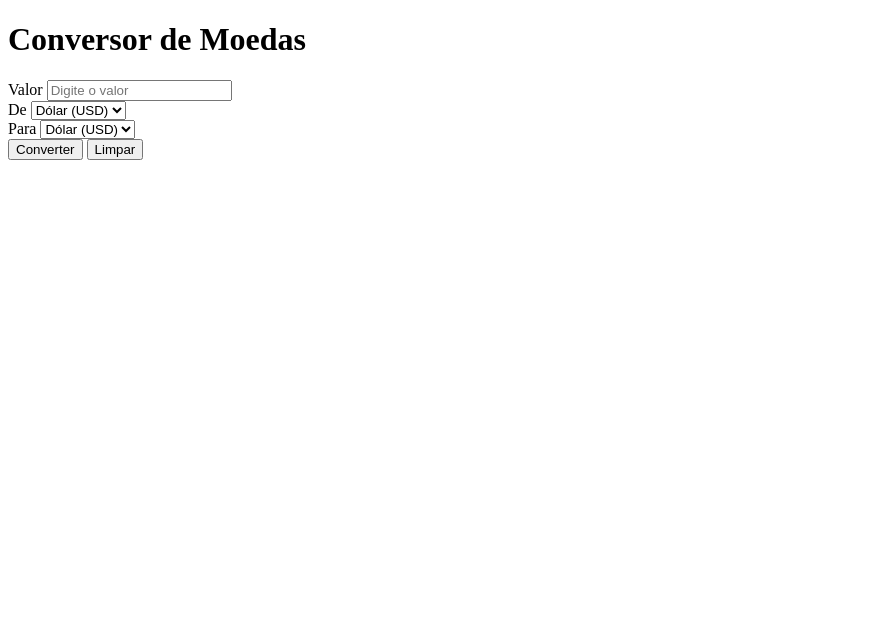
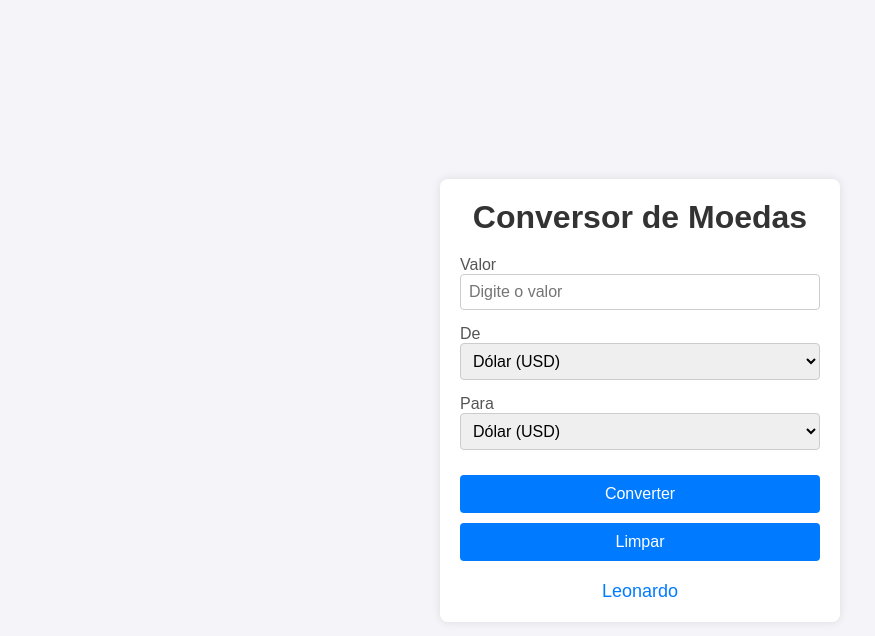
Before and after one commit to profLeonardoRocha/projetocurrencyconverterAPI, a plain HTML site: page index.html in a window 1280 px wide. Shown: the whole page, without its empty margins (0-875 px from the left). Drawn offline with Linux system fonts and the light colour scheme.

Commit message:
realiza pequena alteração no conteúdo da página

```diff
--- a/index.html
+++ b/index.html
@@ -3,6 +3,7 @@
 <head>
     <meta charset="UTF-8">
     <meta name="viewport" content="width=device-width, initial-scale=1.0">
+    <link rel="stylesheet" href="style.css">
     <title>Conversor de Moedas</title>
 </head>
 <body>
@@ -34,7 +35,7 @@
             <button type="reset">Limpar</button>
         </form>
 
-        <div id="conversao"></div>
+        <div id="conversao">Leonardo</div>
 
     </main>
 
```
